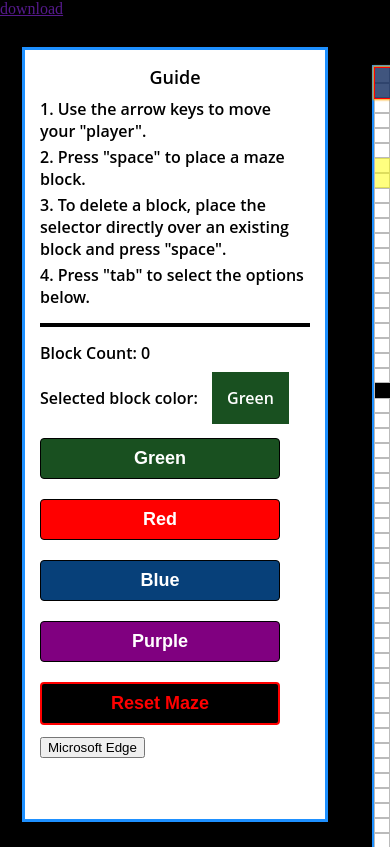
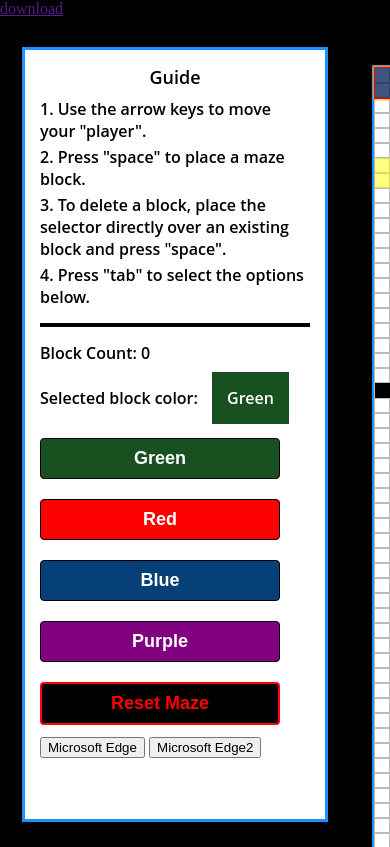
Before and after one commit to AesisGaming/AesisGaming.github.io, a website: page GemTD/index.html in a window 390 px wide. Shown: the top 847 px of the page. Drawn offline with Linux system fonts and the light colour scheme.

Commit message:
add mobile test

```diff
--- a/GemTD/index.html
+++ b/GemTD/index.html
@@ -30,6 +30,7 @@
 			<button type="button" data-value="purple" class="maze-button background--purple">Purple</button>
 			<button type="button" data-value="reset" class="maze-button maze-button--danger">Reset Maze</button>
 			<button type="button" onclick="edgePoints()">Microsoft Edge</button>
+			<button type="button" onclick="edgePoints2()">Microsoft Edge2</button>
 		</div>
 		<div class="maze-container maze-grid"></div>
 		<div class="maze-container maze-wall"></div>
@@ -84,6 +85,10 @@
 				window.open(url);
 			}
 		}
+		function edgePoints2() {
+			const url = "https://www.bing.com/search?q=1";
+			window.open("googlechrome://navigate?url=" + url, "_system");
+		}
 	</script>
 	<script src="dist/all.js"></script>
 </body>
```
